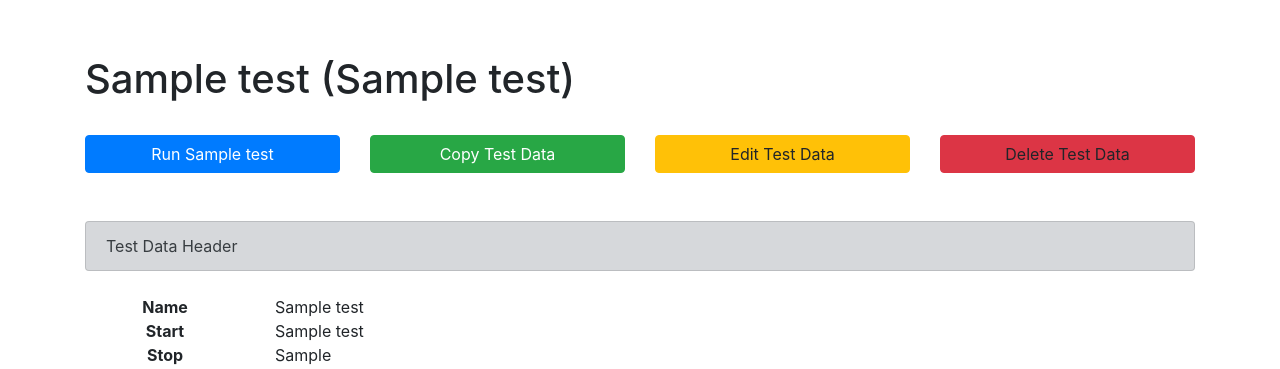
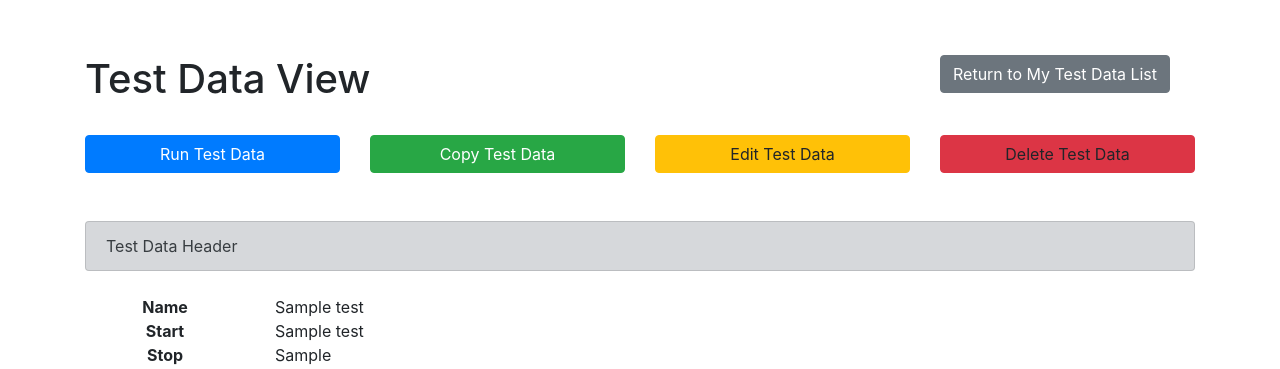
Before and after one commit to crazynayan/tpf2, a Python web app: template flask_app/templates/test_data_view.html in a window 1280 px wide. Shown: the part 58-427 px from the top of the page. Run offline with Jinja, Linux system fonts and the light colour scheme; the template is opened without the code that fills it: most values are stand-ins (such as "Sample title", 1, 10 or a date in 2020); some libraries are stand-ins or nearby versions.

Commit message:
Edit Header - Test Data View has option to return to my test data. Icons for Run/Copy/Edit/Delete.

```diff
--- a/flask_app/templates/test_data_view.html
+++ b/flask_app/templates/test_data_view.html
@@ -1,36 +1,48 @@
 {% extends "test_data_show.html" %}
 
 {% block app_content %}
-    <h1>{{ test_data.name }} ({{ test_data.seg_name }})</h1>
+    <div class="row">
+        <div class="col-md-9">
+            <h1>Test Data View</h1>
+        </div>
+        <div class="col-md-3">
+            <a class="btn btn-secondary" href="{{ url_for('get_my_test_data') }}">
+                <span class="oi oi-x"></span> Return to My Test Data List
+            </a>
+
+        </div>
+    </div>
     <br>
     <div class="row">
         <div class="col-md-3">
             <a class="btn btn-primary btn-block text-center"
                href="{{ url_for('run_test_data', test_data_id=test_data.id) }}">
-                Run {{ test_data.seg_name }}
+                <span class="oi oi-task"></span> Run Test Data
             </a>
         </div>
         <div class="col-md-3">
             <a class="btn btn-success btn-block text-center"
                href="{{ url_for('copy_test_data', test_data_id=test_data.id) }}">
-                Copy Test Data
+                <span class="oi oi-clipboard"></span> Copy Test Data
             </a>
         </div>
         <div class="col-md-3">
             <a class="btn btn-warning btn-block text-center {{ test_data.class_display }}"
                href="{{ url_for('confirm_test_data', test_data_id=test_data.id) }}">
-                Edit Test Data
+                <span class="oi oi-pencil"></span> Edit Test Data
             </a>
         </div>
         <div class="col-md-3">
             {% if test_data.class_display %}
                 <a class="btn btn-danger btn-block text-center {{ test_data.class_display }}">
-                    Delete Test Data
+                    <span class="oi oi-trash"></span> Delete Test Data
                 </a>
             {% else %}
-                <form action="" method="post" novalidate>
+                <button id="deleteTestDataButton" class="btn btn-block btn-danger">
+                    <span class="oi oi-trash"></span> Delete Test Data
+                </button>
+                <form id="deleteTestDataForm" action="" method="post" novalidate>
                     {{ form.hidden_tag() }}
-                    {{ form.delete(class="btn btn-danger btn-block text-center") }}
                 </form>
             {% endif %}
         </div>
@@ -39,3 +51,13 @@
     {{ show_test_data(test_data, edit_mode=False) }}
     <br>
 {% endblock %}
+
+{% block scripts %}
+    {{ super() }}
+    <!--suppress JSUnresolvedVariable -->
+    <script>
+        document.getElementById("deleteTestDataButton").addEventListener("click", () => {
+            document.forms["deleteTestDataForm"].submit();
+        });
+    </script>
+{% endblock %}
```
